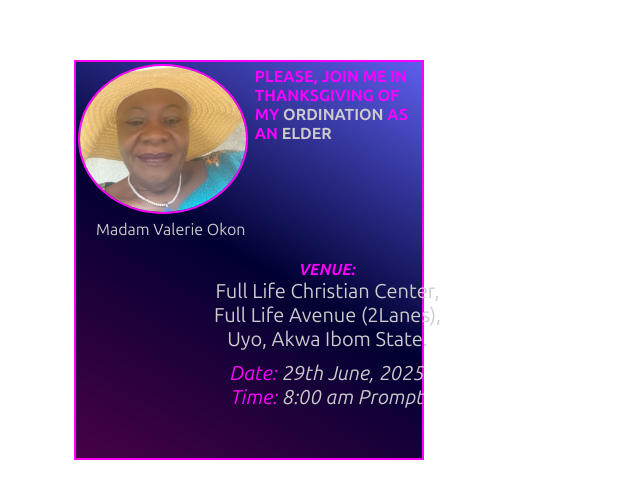
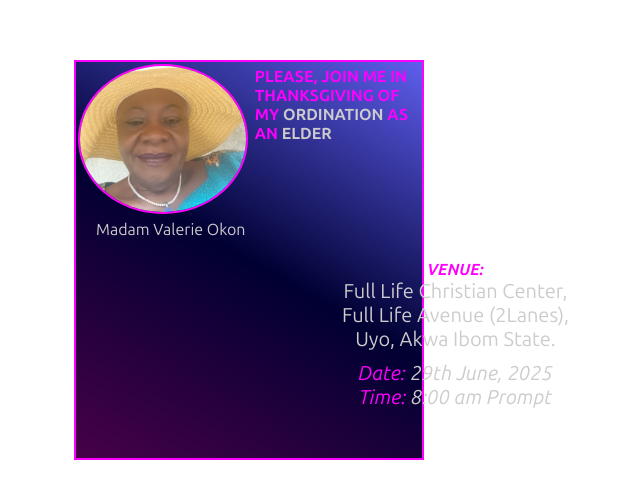
Before and after one commit to WeMoren/ordain, a plain HTML site: page index.html in a window 1280 px wide. Shown: the part 140-638 px from the top of the page, without its empty margins (391-1031 px from the left). Drawn offline with Linux system fonts and the light colour scheme.

Commit message:
final commit

```diff
--- a/styles.css
+++ b/styles.css
@@ -61,7 +61,7 @@ span{
 .venue{
     position: absolute;
     top: 50%;
-    right: 35%;
+    right: 25%;
     display: flex;
     align-items: center;
     justify-content: center;
```
